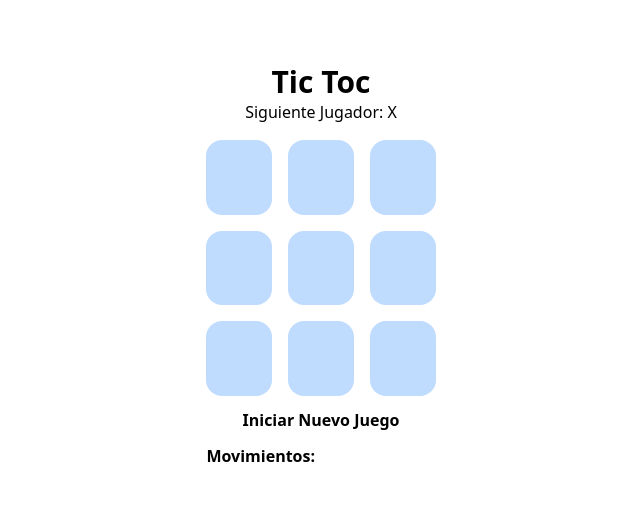
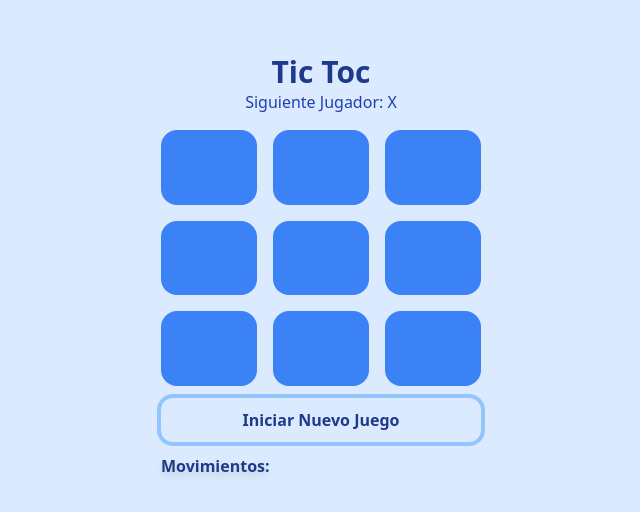
Before and after one commit to jhonned01/Tic-Toc, a Next.js app: page / in a window 1280 px wide. Shown: the part 134-646 px from the top of the page, without its empty margins (319-959 px from the left). Built offline with nearby package versions, Linux system fonts and the light colour scheme.

Commit message:
agregando rotoques

```diff
--- a/components/Botton.js
+++ b/components/Botton.js
@@ -7,7 +7,7 @@ const Botton = ({ value, onClick }) => {
         key={value}
         onClick={onClick}
         type="button"
-        className={`w-full h-full rounded-2xl hover:bg-blue-400`}
+        className={`w-full h-full rounded-2xl hover:bg-blue-300 text-white`}
       >
         {value}
       </button>
--- a/components/ButtonHistory.js
+++ b/components/ButtonHistory.js
@@ -4,9 +4,9 @@ const ButtonHistory = ({ history, moveTo, currentMove }) => {
   return (
     <ul className="grid grid-cols-2 gap-3 ">
       {history.map((_, key) => (
-        <li key={key} className="">
+        <li key={key} className="filter drop-shadow-lg ">
           <button
-            className={`cursor-pointer ${
+            className={`cursor-pointer hover:scale-125 text-blue-900 ${
               key === currentMove ? "font-bold" : ""
             }`}
             type="button"
--- a/components/Cuadros.js
+++ b/components/Cuadros.js
@@ -19,31 +19,31 @@ const Cuadros = ({ value, handleClickCuadros, combinacion, winner }) => {
 
   return (
     <div className="h-64 grid grid-cols-3  gap-4 ">
-      <div className={`cuadros ${buttonWin[0] === "win" && "bg-blue-700"}`}>
+      <div className={`cuadros ${buttonWin[0] === "win" && "bg-blue-900"}`}>
         <Button value={value[0]} onClick={() => handleClickCuadros(0)} />
       </div>
-      <div className={`cuadros ${buttonWin[1] === "win" && "bg-blue-700"}`}>
+      <div className={`cuadros ${buttonWin[1] === "win" && "bg-blue-900"}`}>
         <Button value={value[1]} onClick={() => handleClickCuadros(1)} />
       </div>
-      <div className={`cuadros ${buttonWin[2] === "win" && "bg-blue-700"}`}>
+      <div className={`cuadros ${buttonWin[2] === "win" && "bg-blue-900"}`}>
         <Button value={value[2]} onClick={() => handleClickCuadros(2)} />
       </div>
-      <div className={`cuadros ${buttonWin[3] === "win" && "bg-blue-700"}`}>
+      <div className={`cuadros ${buttonWin[3] === "win" && "bg-blue-900"}`}>
         <Button value={value[3]} onClick={() => handleClickCuadros(3)} />
       </div>
-      <div className={`cuadros ${buttonWin[4] === "win" && "bg-blue-700"}`}>
+      <div className={`cuadros ${buttonWin[4] === "win" && "bg-blue-900"}`}>
         <Button value={value[4]} onClick={() => handleClickCuadros(4)} />
       </div>
-      <div className={`cuadros ${buttonWin[5] === "win" && "bg-blue-700"}`}>
+      <div className={`cuadros ${buttonWin[5] === "win" && "bg-blue-900"}`}>
         <Button value={value[5]} onClick={() => handleClickCuadros(5)} />
       </div>
-      <div className={`cuadros ${buttonWin[6] === "win" && "bg-blue-700"}`}>
+      <div className={`cuadros ${buttonWin[6] === "win" && "bg-blue-900"}`}>
         <Button value={value[6]} onClick={() => handleClickCuadros(6)} />
       </div>
-      <div className={`cuadros ${buttonWin[7] === "win" && "bg-blue-700"}`}>
+      <div className={`cuadros ${buttonWin[7] === "win" && "bg-blue-900"}`}>
         <Button value={value[7]} onClick={() => handleClickCuadros(7)} />
       </div>
-      <div className={`cuadros ${buttonWin[8] === "win" && "bg-blue-700"}`}>
+      <div className={`cuadros ${buttonWin[8] === "win" && "bg-blue-900"}`}>
         <Button value={value[8]} onClick={() => handleClickCuadros(8)} />
       </div>
     </div>
--- a/components/StatusMenssage.js
+++ b/components/StatusMenssage.js
@@ -8,7 +8,7 @@ const StatusMenssage = ({ winner, current }) => {
   const nextPlay =
     !winner && !noMovesLeft && `Siguiente Jugador: ${current.next ? "X" : "O"}`;
   return (
-    <h2>
+    <h2 className="text-blue-800">
       {ganador}
       {empate}
       {nextPlay}
--- a/pages/index.js
+++ b/pages/index.js
@@ -46,10 +46,10 @@ const Index = () => {
   };
 
   return (
-    <section className="w-screen h-screen flex justify-center items-center">
-      <div className="w-73 space-y-4 ">
+    <section className="w-screen h-screen flex justify-center items-center bg-blue-100">
+      <div className="w-80 space-y-4 ">
         <section className="text-center">
-          <h1 className="text-3xl font-bold">Tic Toc</h1>
+          <h1 className="text-3xl font-bold text-blue-900">Tic Toc</h1>
 
           <StatusMenssage winner={winner} current={current} />
         </section>
@@ -63,7 +63,7 @@ const Index = () => {
           <button
             type="button"
             onClick={handleClickNewGame}
-            className="w-full text-center font-bold cursor-pointer"
+            className="w-full h-11 rounded-xl text-center font-bold cursor-pointer ring-4 ring-blue-300 text-blue-900 hover:scale-110"
           >
             Iniciar Nuevo Juego
           </button>
--- a/styles/globals.css
+++ b/styles/globals.css
@@ -5,6 +5,6 @@
 
 @layer components {
   .cuadros {
-    @apply bg-blue-200 text-3xl rounded-2xl;
+    @apply bg-blue-500 text-3xl rounded-2xl;
   }
 }
```
